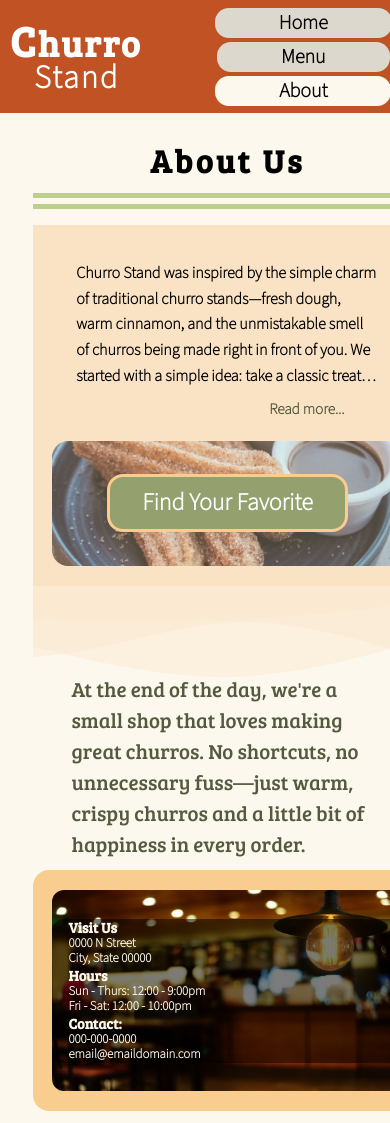
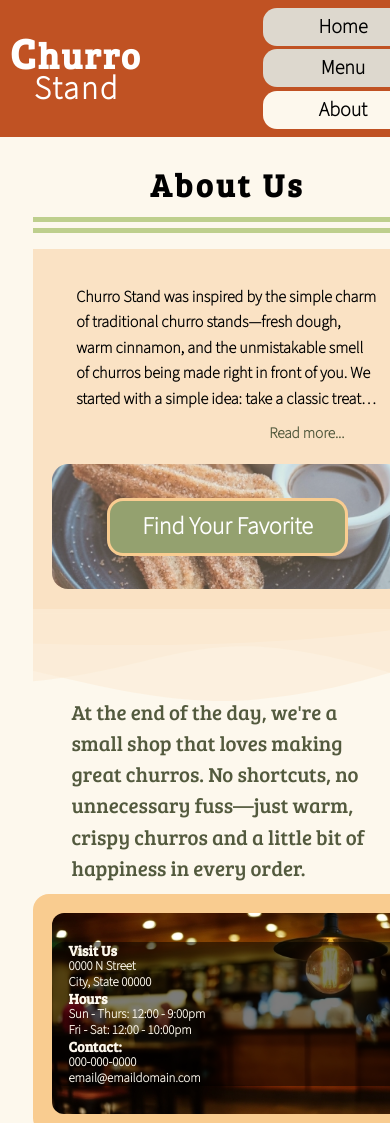
Before and after one commit to inflammable252-bit/odin-restaurant, a website built with webpack: page src/template.html in a window 390 px wide. Shown: the top 1123 px of the page. Built offline with nearby package versions, Linux system fonts and the light colour scheme.

Commit message:
Update nav for mobile, CSS updates

```diff
--- a/src/styles.css
+++ b/src/styles.css
@@ -77,7 +77,6 @@ nav h1 {
 }
 .button-wrapper {
     display: flex;
-    flex-shrink: 0;
     gap:calc(0.6rem + 1vw);
 }
 .button-wrapper button {
@@ -109,14 +108,13 @@ nav h1 {
     .button-wrapper {
         font-size: 1rem;
         flex-direction: column;
-        padding: 2vw;
+        padding: 2vw 2rem;
+        align-items: end;
     }
     .button-wrapper button {
         border-radius: 14px;
-        padding: 0 4rem;
-        width: fit-content;
-        flex: 0;
-        align-self: center;
+        padding: 1vw 2vw;
+        width: clamp(5rem, 75%, 10rem);
         font-size: 1.25rem
     }
     .button-wrapper button:hover {
@@ -465,6 +463,7 @@ ul.specials li {
     color: var(--theme-dg);
     background-color: var(--section-bg);
     padding: 1rem 2.5rem;
+    align-content: center
 }
 @media (max-width: 830px) {
     article#specials-section {
@@ -759,11 +758,11 @@ section#about-section-3 {
     align-items: center;
     img {
         border-radius: 4px;
-        border: 2vw solid var(--theme-lg);
+        border: calc(1rem + 1vw) solid var(--theme-lg);
         transition: 0.2s ease-in-out;
     }
     img:hover {
-        border-width: 0.5rem;
+        border-width: 10px;
         scale: 1.02;
         z-index: 4;
     }
```
